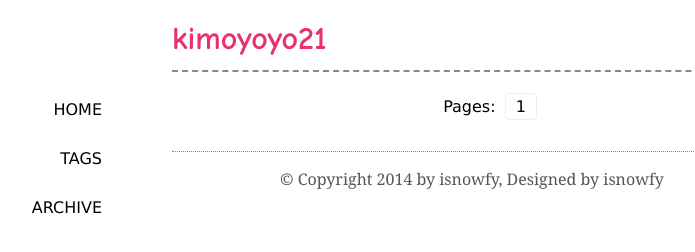
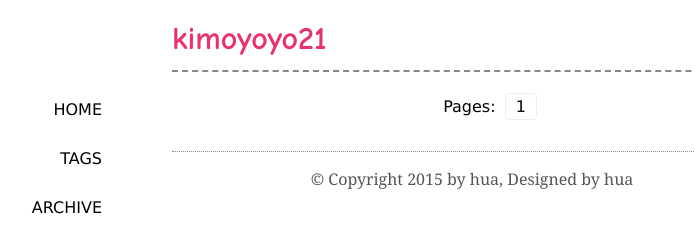
Before and after one commit to kimoyoyo21/kimoyoyo21.github.io, a plain HTML site: page index.html in a window 1280 px wide. Shown: the whole page, without its empty margins (168-863 px from the left). Drawn offline with Linux system fonts and the light colour scheme.

Commit message:
Update index.html

```diff
--- a/index.html
+++ b/index.html
@@ -32,7 +32,7 @@
     <div class="innermain" id="main">
     </div>
     <div class="footer">
-        <p>© Copyright 2014 by isnowfy, Designed by isnowfy</p>
+        <p>© Copyright 2015 by hua, Designed by hua</p>
     </div>
 </div>
 <script src="main.js"></script>
```
